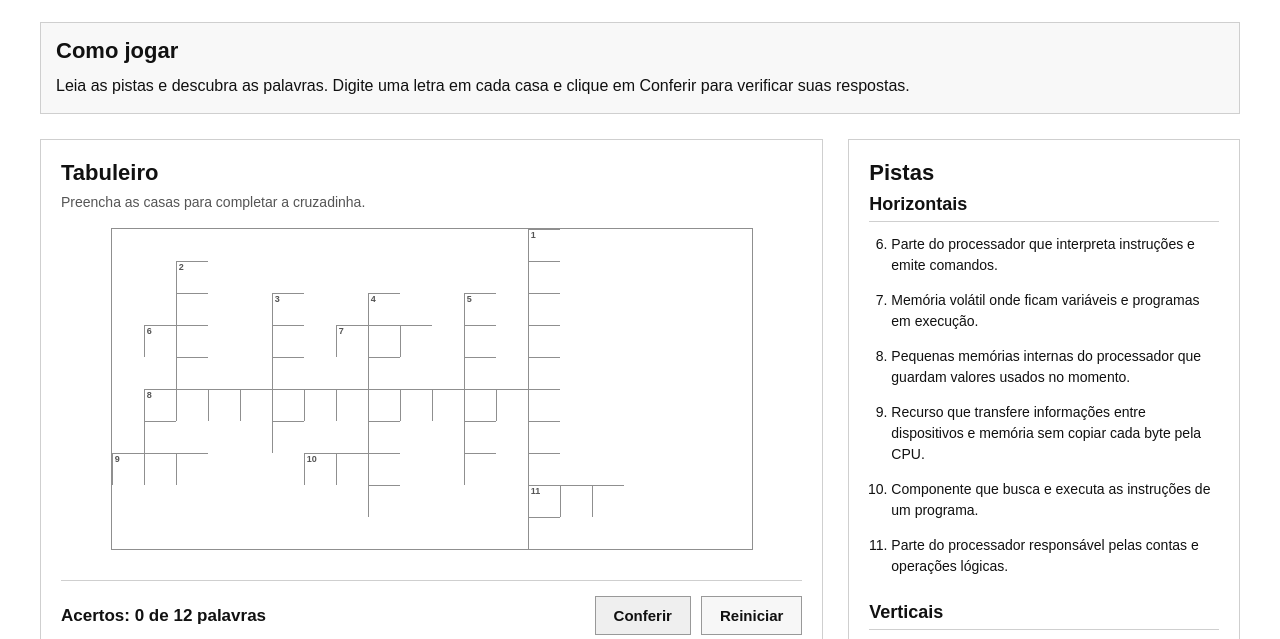
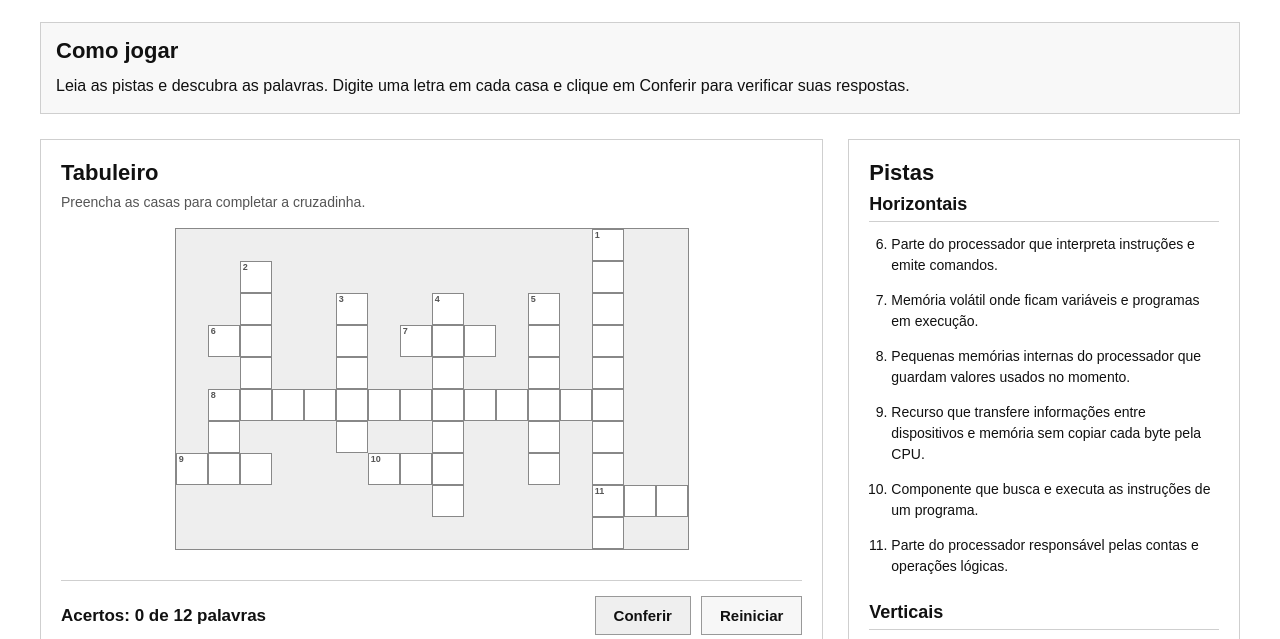
Before and after one commit to FilipeHorta07/ArqComp_Cruzadinha, a plain HTML site: page index.html in a window 1280 px wide. Shown: the part 109-748 px from the top of the page. Drawn offline with Linux system fonts and the light colour scheme; a web font is replaced by a local one.

Commit message:
Arrumando style.css

```diff
--- a/style.css
+++ b/style.css
@@ -92,13 +92,13 @@ body {
 /* TABULEIRO */
 .tabuleiro {
     display: grid;
-    grid-template-columns: repeat(20, 32px);
+    grid-template-columns: repeat(16, 32px);
     grid-template-rows: repeat(10, 32px);
     gap: 0;
     width: max-content;
     margin: auto;
-    border: 1px solid #8f8f8f;
-    background-color: #fff;
+    background-color: #eeeeee;
+    border: 1px solid #888888;
 }
 
 /* CADA CASA */
@@ -111,15 +111,13 @@ body {
 .casa input {
     width: 100%;
     height: 100%;
-    border: 1px solid #8f8f8f;
-    border-right: none;
-    border-bottom: none;
+    border: 1px solid #888888;
     border-radius: 0;
-    background-color: #ffffff;
+    background-color: white;
     text-align: center;
-    font-size: 20px;
+    font-size: 18px;
     font-weight: bold;
-    color: #111;
+    color: black;
     text-transform: uppercase;
     outline: none;
     padding: 0;
```
